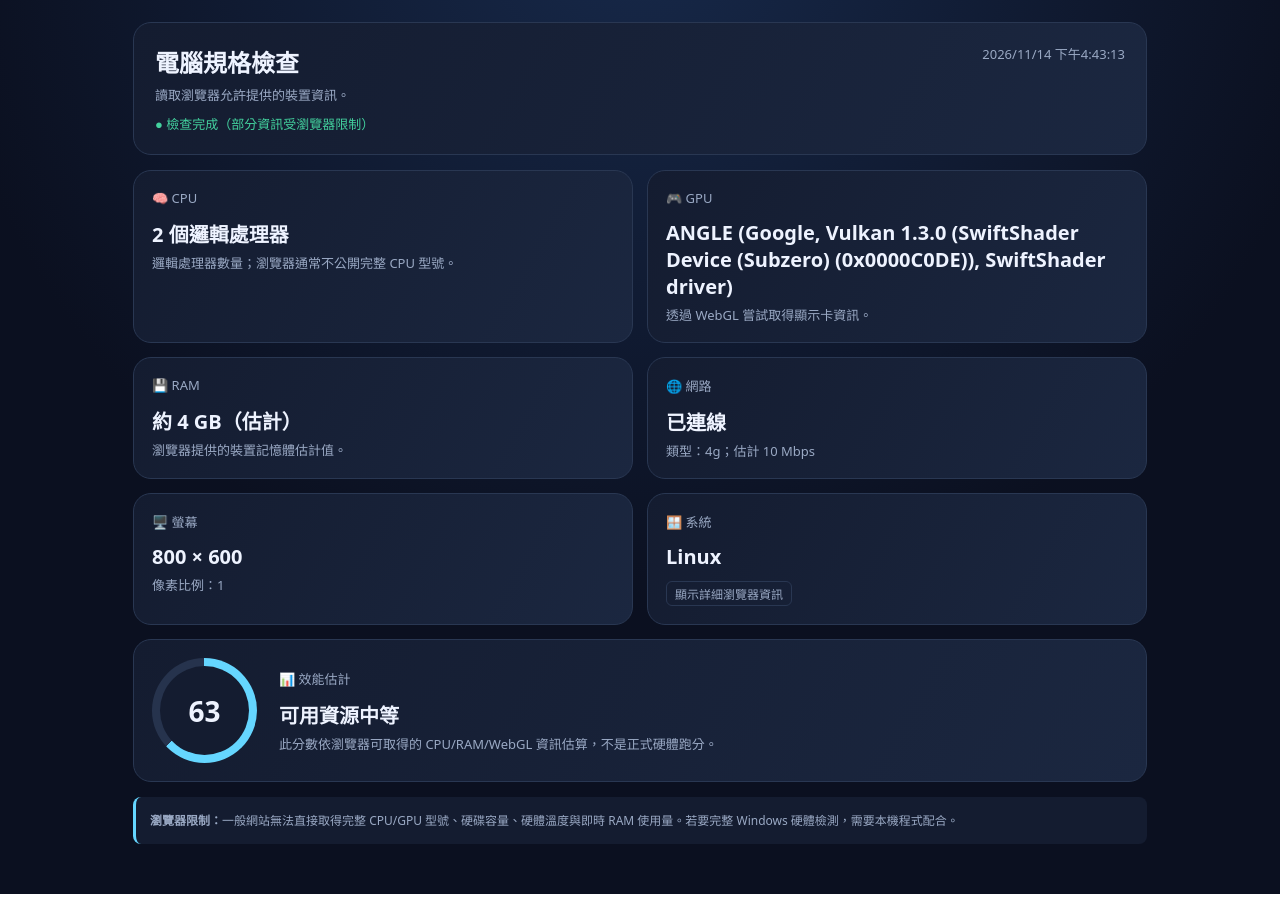
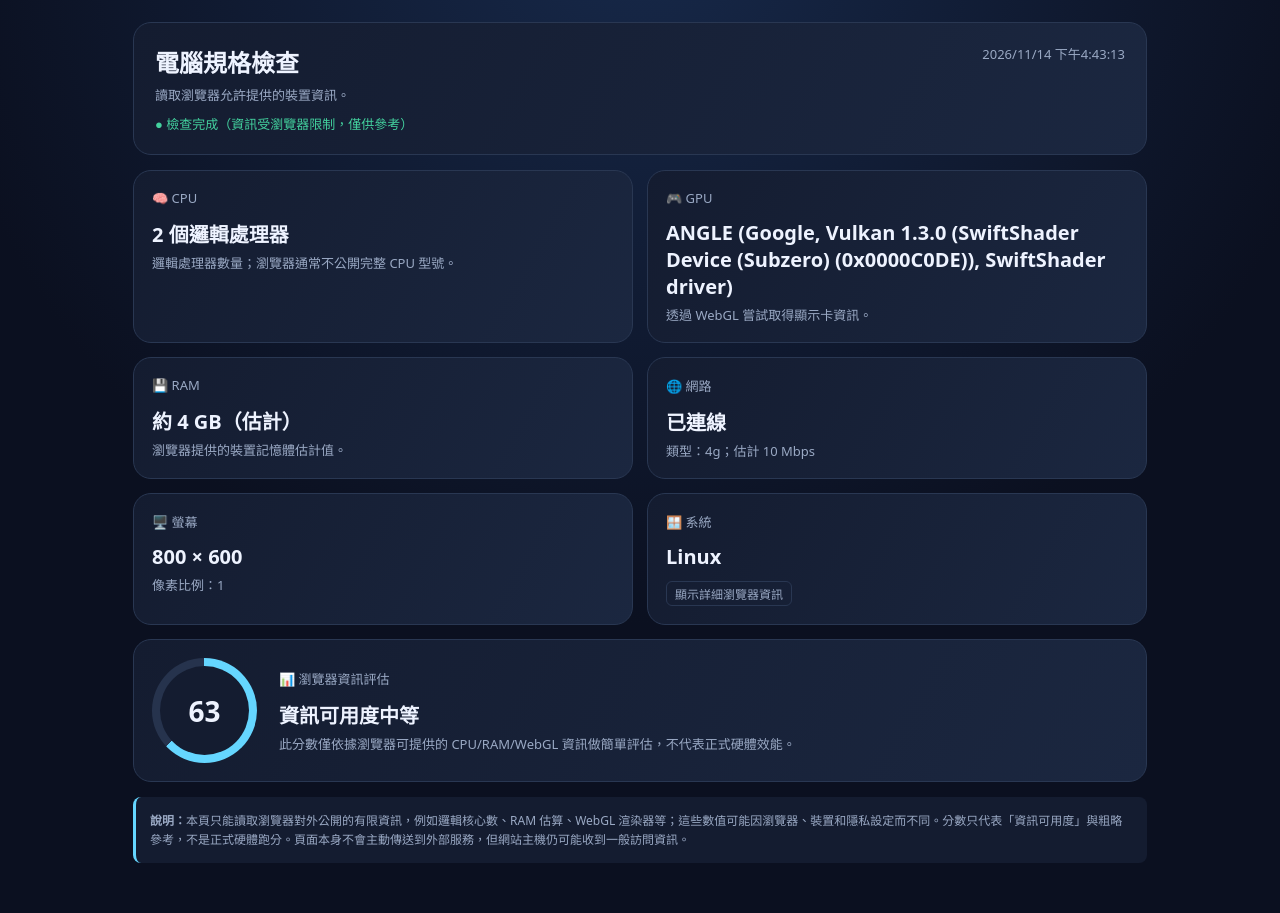
Before and after one commit to nidcjybh3rv5-web/pc-spec-check, a plain HTML site: page index.html in a window 1280 px wide. Shown: the part 91-1004 px from the top of the page. Drawn offline with Linux system fonts and the light colour scheme.

Commit message:
Adjust privacy wording and clarify that the score reflects browser-available data rather than actual hardware performance.

```diff
--- a/index.html
+++ b/index.html
@@ -3,7 +3,7 @@
 <head>
 <meta charset="utf-8">
 <meta name="viewport" content="width=device-width,initial-scale=1">
-<!-- 加入嚴格的 CSP：禁止任何外部連線與表單提交，確保資料完全留在本機 -->
+<!-- 只限制外部連線與表單提交，避免頁面額外傳送裝置資訊；網站主機仍可能收到一般網頁請求與瀏覽器資訊 -->
 <meta http-equiv="Content-Security-Policy" content="default-src 'none'; style-src 'unsafe-inline'; script-src 'unsafe-inline'; form-action 'none'; base-uri 'none';">
 <title>PC Spec Check</title>
 <style>
@@ -46,7 +46,6 @@ button.btn-link:hover{color:var(--text);border-color:var(--a)}
         <div class="sub">自動電腦規格與效能概覽</div>
       </div>
     </div>
-    <!-- 移除行內 onclick，改用 JS 事件監聽 -->
     <button class="btn-primary" id="btn-recheck" type="button">重新檢查</button>
   </header>
 
@@ -93,7 +92,6 @@ button.btn-link:hover{color:var(--text);border-color:var(--a)}
     <article class="card">
       <div class="label">🪟 系統</div>
       <div class="value" id="os">—</div>
-      <!-- 預設隱藏完整 User-Agent 以保護截圖隱私 -->
       <div>
         <button class="btn-link" id="btn-toggle-ua" type="button">顯示詳細瀏覽器資訊</button>
         <div class="muted hidden" id="browser" style="margin-top:6px;word-break:break-all;">—</div>
@@ -103,14 +101,14 @@ button.btn-link:hover{color:var(--text);border-color:var(--a)}
     <article class="card score">
       <div class="circle" id="ring"><b id="score">—</b></div>
       <div>
-        <div class="label">📊 效能估計</div>
+        <div class="label">📊 瀏覽器資訊評估</div>
         <div class="value" id="grade">等待檢查</div>
-        <div class="muted">此分數依瀏覽器可取得的 CPU/RAM/WebGL 資訊估算，不是正式硬體跑分。</div>
+        <div class="muted">此分數僅依據瀏覽器可提供的 CPU/RAM/WebGL 資訊做簡單評估，不代表正式硬體效能。</div>
       </div>
     </article>
   </section>
 
-  <div class="note"><b>瀏覽器限制：</b>一般網站無法直接取得完整 CPU/GPU 型號、硬碟容量、硬體溫度與即時 RAM 使用量。若要完整 Windows 硬體檢測，需要本機程式配合。</div>
+  <div class="note"><b>說明：</b>本頁只能讀取瀏覽器對外公開的有限資訊，例如邏輯核心數、RAM 估算、WebGL 渲染器等；這些數值可能因瀏覽器、裝置和隱私設定而不同。分數只代表「資訊可用度」與粗略參考，不是正式硬體跑分。頁面本身不會主動傳送到外部服務，但網站主機仍可能收到一般訪問資訊。</div>
 </main>
 
 <script>
@@ -124,7 +122,6 @@ function gpu() {
     const e = g.getExtension('WEBGL_debug_renderer_info');
     const renderer = e ? g.getParameter(e.UNMASKED_RENDERER_WEBGL) : '瀏覽器未公開型號';
 
-    // 主動釋放 WebGL Context，避免多次點擊重新檢查導致資源耗盡
     const lose = g.getExtension('WEBGL_lose_context');
     if (lose) lose.loseContext();
 
@@ -169,13 +166,12 @@ function check() {
 
   $('score').textContent = s;
   $('ring').style.background = 'conic-gradient(var(--a) ' + (s * 3.6) + 'deg,#26334d 0deg)';
-  $('grade').textContent = s >= 80 ? '可用資源較高' : s >= 60 ? '可用資源中等' : '可用資訊較少';
+  $('grade').textContent = s >= 80 ? '資訊可用度較高' : s >= 60 ? '資訊可用度中等' : '資訊可用度較少';
 
-  $('status').textContent = '● 檢查完成（部分資訊受瀏覽器限制）';
+  $('status').textContent = '● 檢查完成（資訊受瀏覽器限制，僅供參考）';
   $('time').textContent = new Date().toLocaleString('zh-TW');
 }
 
-// 綁定按鈕事件
 $('btn-recheck').addEventListener('click', check);
 $('btn-toggle-ua').addEventListener('click', function() {
   const el = $('browser');
@@ -183,7 +179,6 @@ $('btn-toggle-ua').addEventListener('click', function() {
   this.textContent = isHidden ? '顯示詳細瀏覽器資訊' : '隱藏詳細瀏覽器資訊';
 });
 
-// 初始執行
 check();
 </script>
 </body>
```
Also changed, not shown: 1 other file.
